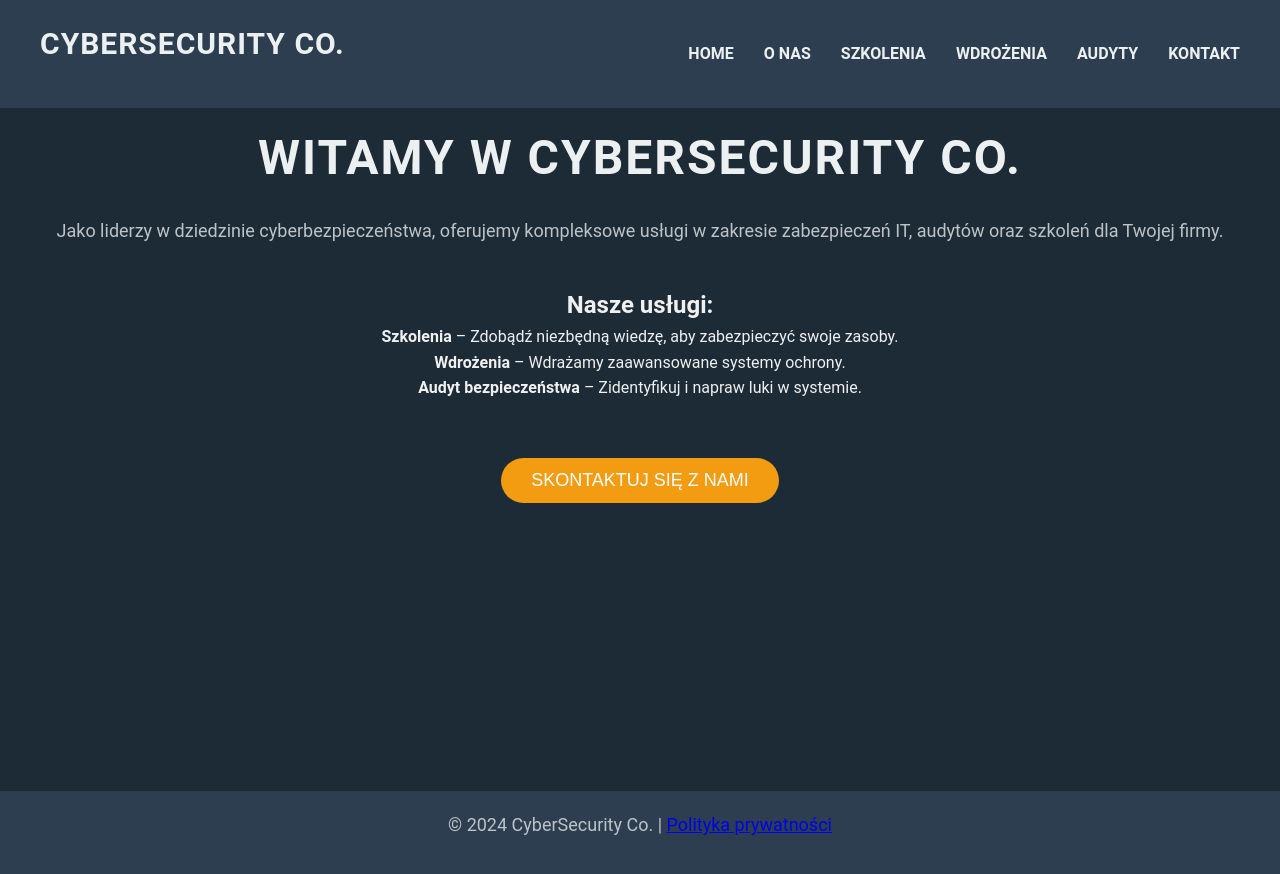
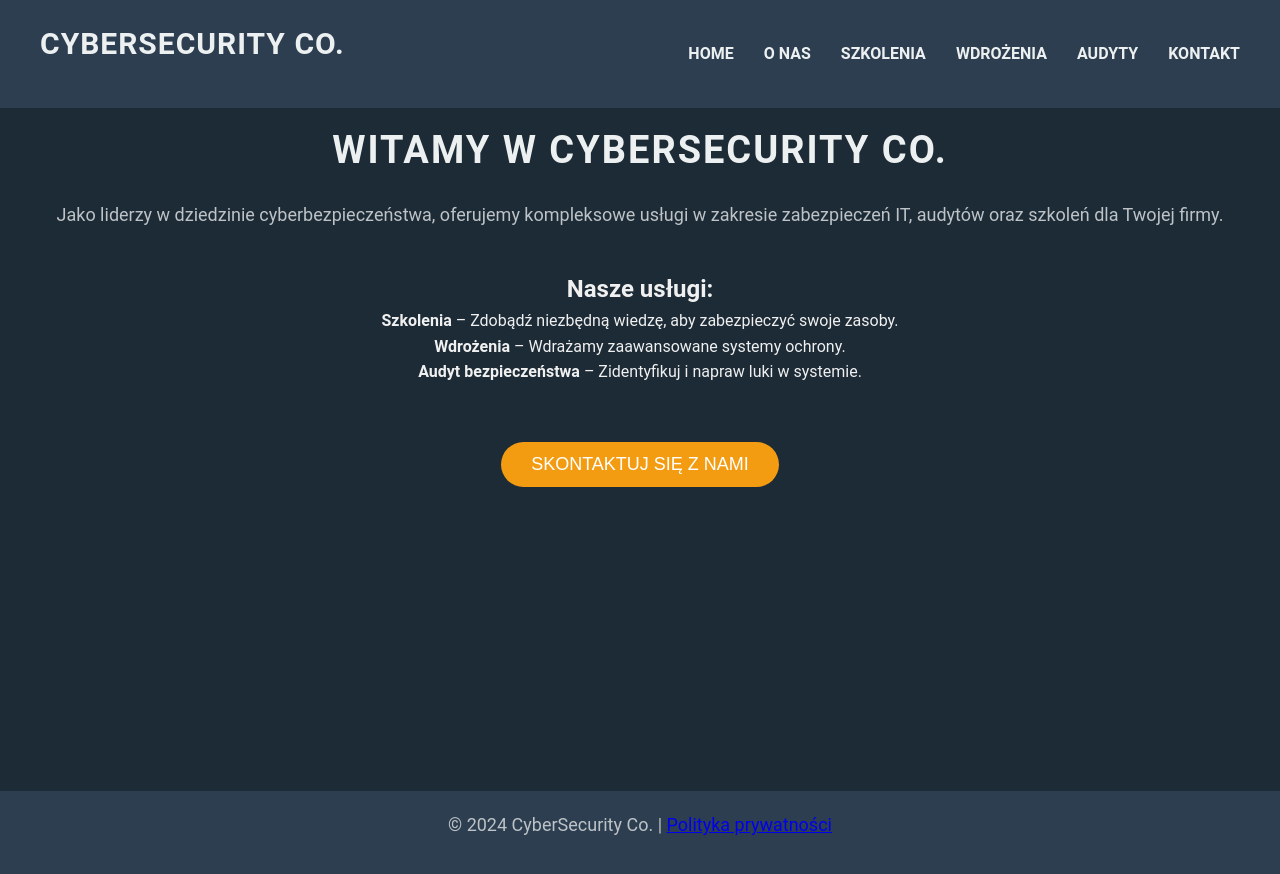
Before and after one commit to dadmins1984/Web, a Jekyll site: the page built from index.md, in a window 1280 px wide. Shown: the top 874 px of the page. Built offline with Jekyll 4.4.1, drawn with Linux system fonts in a browser that asks for light colours.

Commit message:
fdsafasdf

```diff
--- a/assets/css/style.css
+++ b/assets/css/style.css
@@ -131,7 +131,7 @@
   }
 
   h1 {
-    font-size: 48px;
+    font-size: 38px;
     color: #ecf0f1;
     margin-bottom: 20px;
     font-weight: 600;
```
